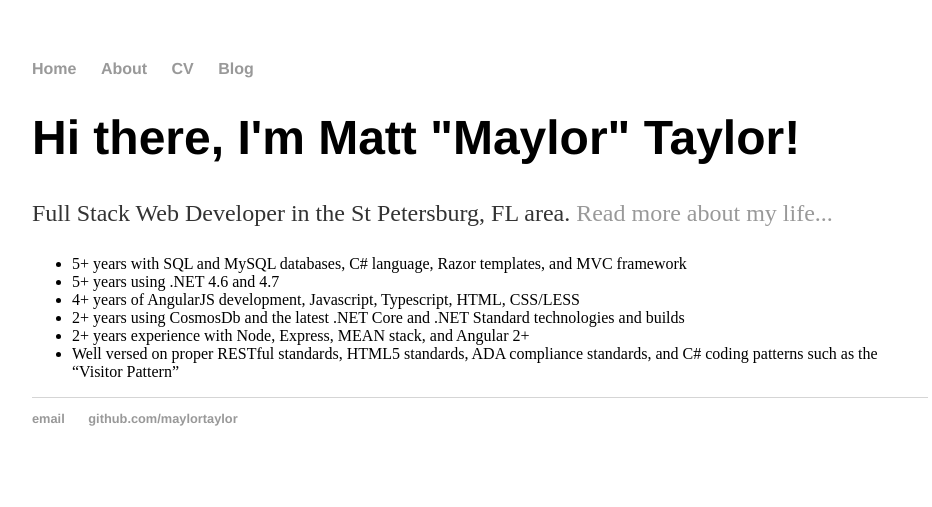
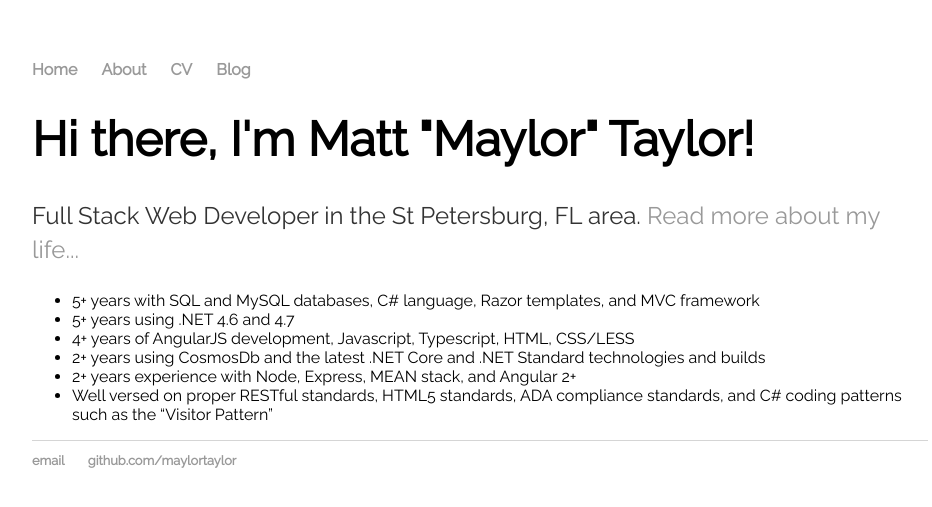
Before and after one commit to maylortaylor/maylortaylor.github.io, a Jekyll site: the page built from index.html, in a window 1280 px wide. Shown: the top 507 px of the page, without its empty margins (160-1092 px from the left). Built offline with Jekyll 4.4.1, drawn with Linux system fonts in a browser that asks for light colours.

Commit message:
added google font

```diff
--- a/_includes/head.html
+++ b/_includes/head.html
@@ -6,6 +6,7 @@
 	<!-- favicon
 	<link rel="shortcut icon" href="/img/ico/favicon.png">
 	-->
+	<link href="https://fonts.googleapis.com/css?family=Raleway" rel="stylesheet">
 	<title>{{ page.title }} | Matt Taylor | Full Stack Web Developer, Musician, Producer, Gamer, Web Noodler.</title>
     <!-- styles -->
 	<link rel="stylesheet" type="text/css" href="/css/main.css">
--- a/css/main.css
+++ b/css/main.css
@@ -1,9 +1,9 @@
 body {
+    font-family: 'Raleway', sans-serif;
     margin: 60px auto;
     width: 70%;
 }
 nav ul, footer ul {
-    font-family:'Helvetica', 'Arial', 'Sans-Serif';
     padding: 0px;
     list-style: none;
     font-weight: bold;
@@ -21,7 +21,6 @@
 }
 h1 {
     font-size: 3em;
-    font-family:'Helvetica', 'Arial', 'Sans-Serif';
 }
 p {
     font-size: 1.5em;
```
